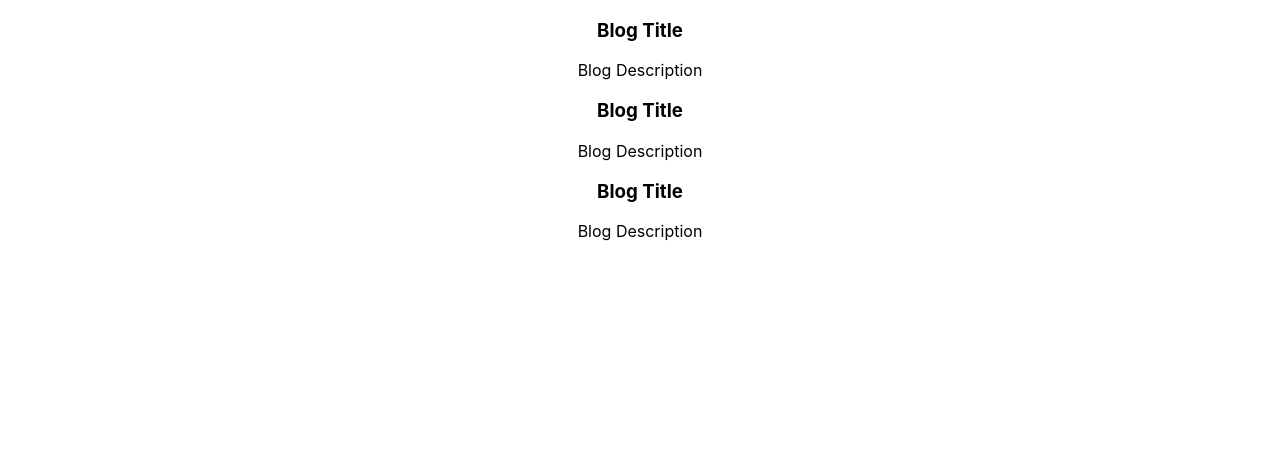
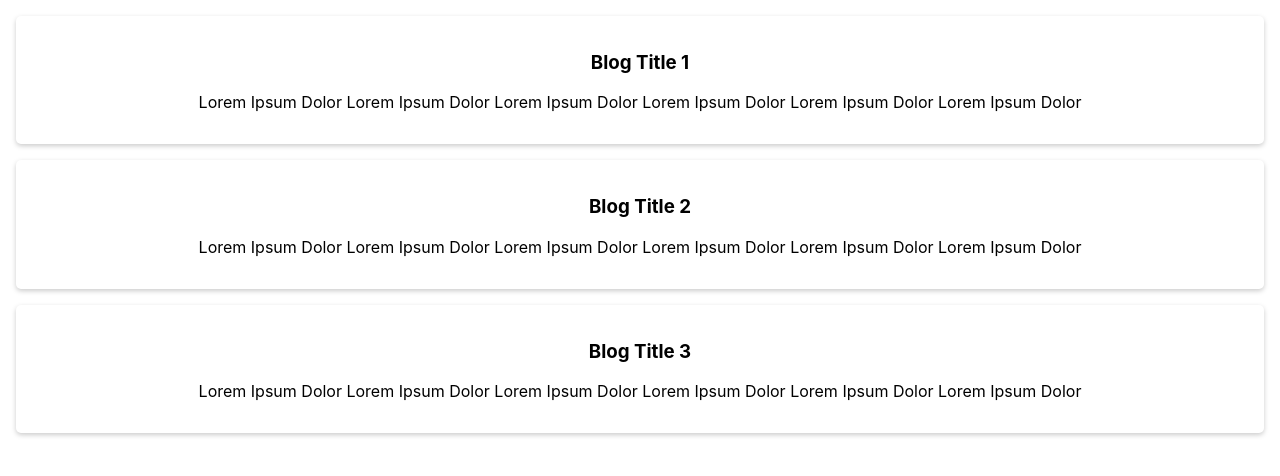
Before and after one commit to Jawadhrz/first-react-app, a React (Create React App) app: page / in a window 1280 px wide. Shown: the top 476 px of the page. Built offline with nearby package versions, Linux system fonts and the light colour scheme.

Commit message:
components using props

```diff
--- a/src/App.js
+++ b/src/App.js
@@ -24,7 +24,7 @@ function App() {
   const blogCards = blogArr.map((item, pos) => {
     console.log(item);
      return (
-       <BLogCard key={pos}/>
+       <BLogCard key={pos} title={item.title} description={item.description} id={item.id}/>
       //  <div className="BlogCard" key={item.id}>
       //    <h3>{item.title}</h3>
       //    <p>{item.description}</p>
--- a/src/BlogCard.js
+++ b/src/BlogCard.js
@@ -1,10 +1,12 @@
 import React from "react";
 
-const BLogCard = () => {
+const BLogCard = (props) => {
+    console.log(props);
+
     return(
-        <div>
-            <h3>Blog Title</h3>
-            <p>Blog Description</p>
+        <div className="BlogCard">
+            <h3>{props.title}</h3>
+            <p>{props.description}</p>
         </div>
     )
 }
```
